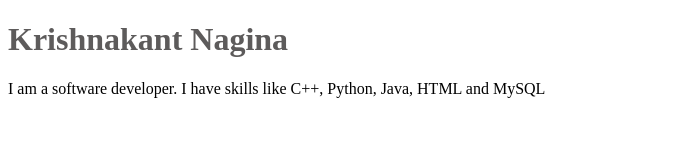
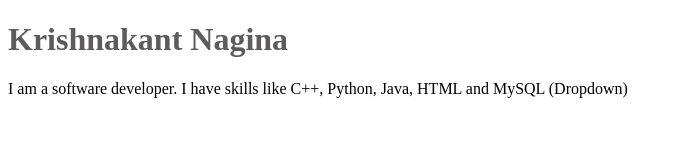
Before and after one commit to krishnakantnagina/localrepo, a plain HTML site: page index.html in a window 1280 px wide. Shown: the whole page, without its empty margins (0-683 px from the left). Drawn offline with Linux system fonts and the light colour scheme.

```diff
--- a/index.html
+++ b/index.html
@@ -8,6 +8,6 @@
 </head>
 <body>
     <h1>Krishnakant Nagina</h1>
-    <p>I am a software developer. I have skills like C++, Python, Java, HTML and MySQL</p>
+    <p>I am a software developer. I have skills like C++, Python, Java, HTML and MySQL (Dropdown)</p>
 </body>
 </html>
```
